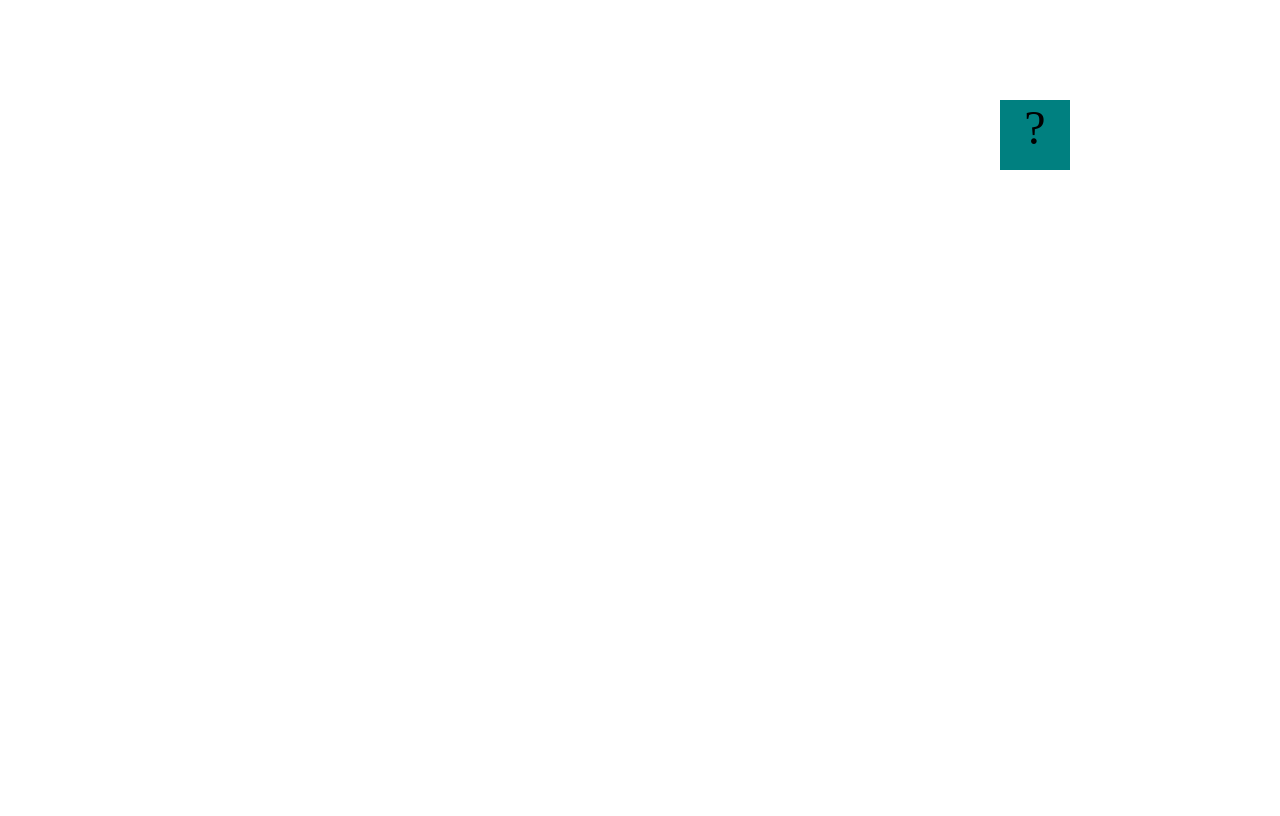
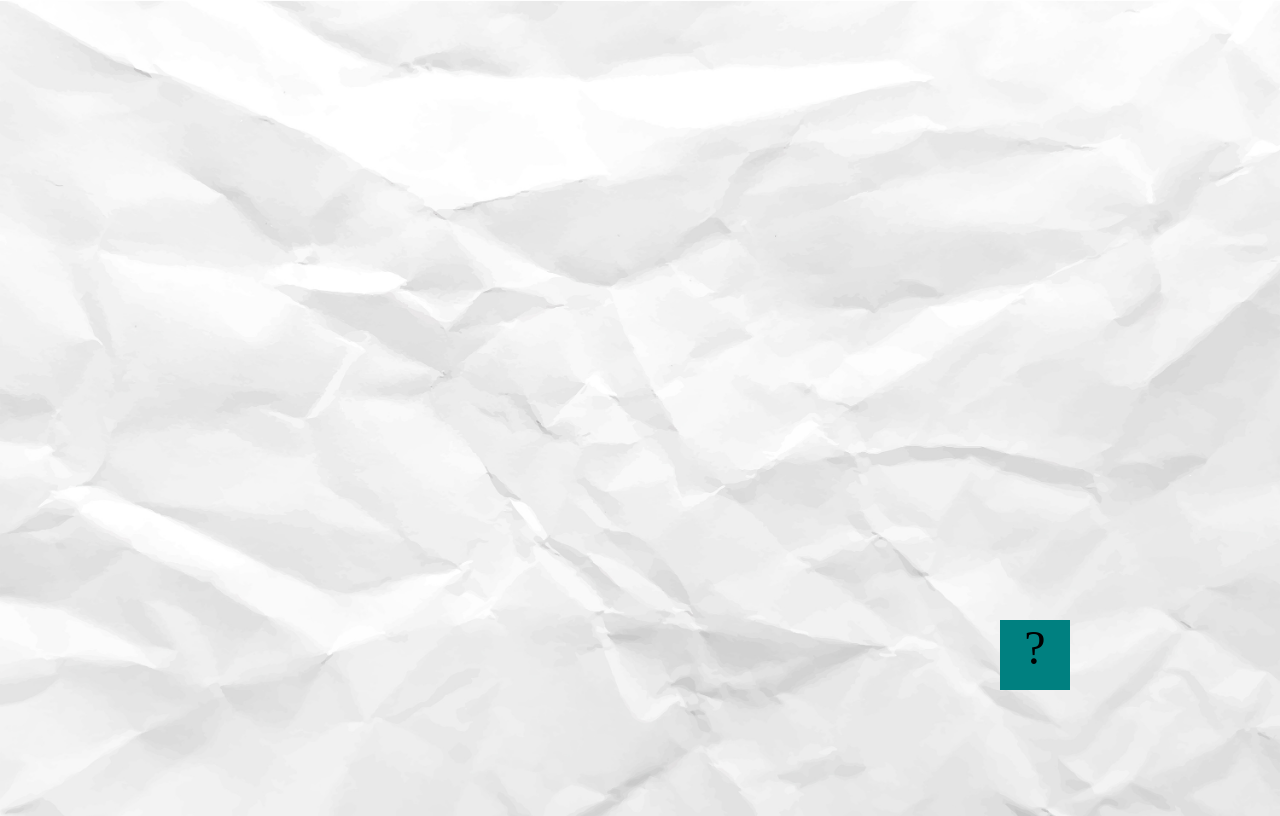
Before and after one commit to alericdiaz/alericdiaz.github.io, a plain HTML site: page projects/bouncing-box/index.html in a window 1280 px wide. Drawn offline with Linux system fonts and the light colour scheme.

Commit message:
Finished Bouncing Box

```diff
--- a/projects/bouncing-box/index.html
+++ b/projects/bouncing-box/index.html
@@ -5,6 +5,14 @@
 	<title>Bouncing Box</title>
 	<script src="jquery.min.js"></script>
 	<style>
+		body {
+ 			background-image: url("img/paperTexture.jpg");
+ 			background-color: #cccccc;
+			-webkit-background-size: cover;
+            -moz-background-size: cover;
+            -o-background-size: cover;
+            background-size: cover;
+		}
 		.box {
 			width: 70px;
 			height: 70px;
@@ -48,8 +56,9 @@
 			box.on('click', handleBoxClick);
 
 			// moves the Box to a new position on the screen along the X-Axis
-			function moveBoxTo(newPositionX) {
+			function moveBoxTo(newPositionX,newpositionY) {
 				box.css("left", newPositionX);
+				box.css("top", newpositionY);
 			}
 
 			// changes the text displayed on the Box
@@ -65,6 +74,9 @@
 			var positionX = 0;
 			var points = 0;
 			var speed = 10;
+			var positionY = 0;
+			var speedY = 10;
+			var boardHeight = jQuery(window).height();
 			/*
 			This Function will be called 20 times/second. Each time it is called,
 			it should move the Box to a new location. If the box drifts off the screen
@@ -72,12 +84,19 @@
 			*/
 			function update() {
 				positionX = positionX + speed;
-				moveBoxTo(positionX);
+				positionY = positionY + speedY
+				moveBoxTo(positionX,positionY);
 				if (positionX > boardWidth){
 					speed = -speed;
 				};
 				if (positionX < 0){
 					speed = -speed;
+				};
+				if(positionY > boardHeight){
+					speedY = -speedY;
+				};
+				if (positionY < 0){
+					speedY = -speedY;
 				};
 			};
 
```
Also changed, not shown: projects/bouncing-box/img/paperTexture.jpg (added).
